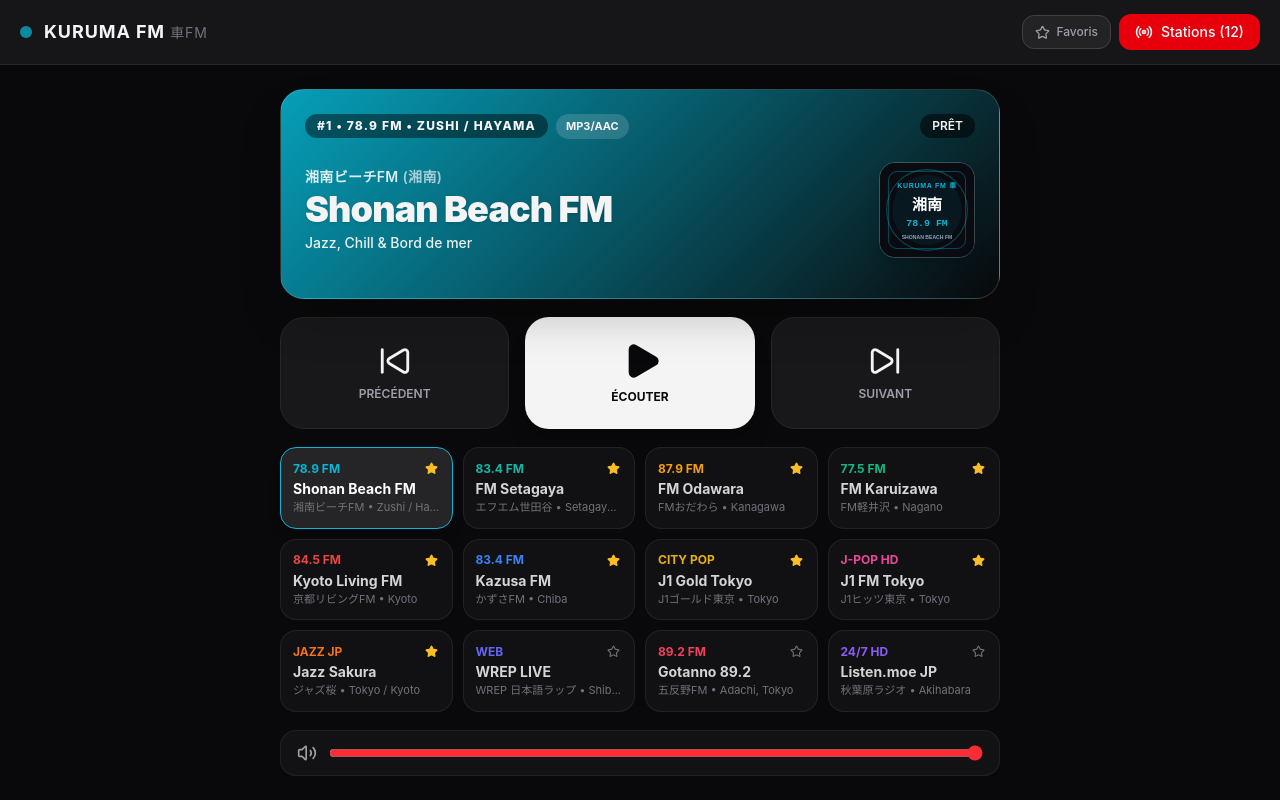
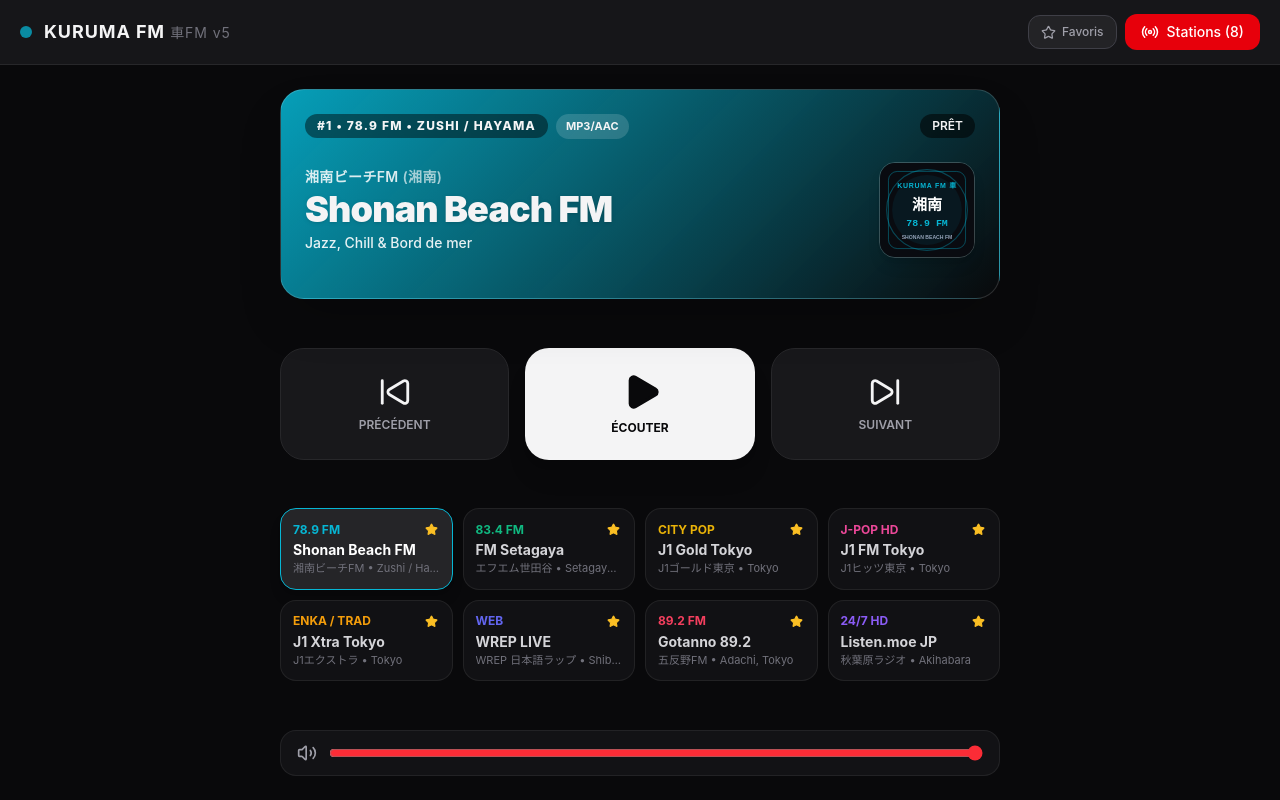
Before and after one commit to Moornn/kuruma-fm, a React (Vite) app: page / in a window 1280 px wide. Built offline with nearby package versions, Linux system fonts and the light colour scheme.

Commit message:
Passage en v5 et purge automatique du Service Worker

```diff
--- a/src/App.jsx
+++ b/src/App.jsx
@@ -3,11 +3,11 @@ import Hls from 'hls.js';
 import {
   Play, Pause, SkipForward, SkipBack, Radio, Car,
   Plus, Trash2, Volume2, VolumeX, RefreshCw, AlertCircle,
-  Star, Sparkles, RotateCcw, ShieldCheck
+  Star, Sparkles, RotateCcw
 } from 'lucide-react';
 
 // ============================================================================
-// 1. CATALOGUE COMPLET (FLUX MP3 DIRECTS + FLUX LOCAUX HLS JCBA)
+// 1. CATALOGUE V5 — FLUX DIRECTS VÉRIFIÉS (SANS BLOCAGE HLS)
 // ============================================================================
 const DEFAULT_STATIONS = [
   {
@@ -37,68 +37,12 @@ const DEFAULT_STATIONS = [
     streamUrl: 'https://fmsetagaya834.out.airtime.pro/fmsetagaya834_a',
     fallbackUrl: 'https://fmsetagaya834.out.airtime.pro/fmsetagaya834_b',
     type: 'mp3',
-    color: '#14b8a6',
-    isFavorite: true
-  },
-  {
-    id: 'fm-odawara',
-    presetNumber: 3,
-    name: 'FM Odawara',
-    kanji: 'FMおだわら',
-    frequency: '87.9 FM',
-    prefecture: 'Kanagawa',
-    prefectureKanji: '神奈川',
-    genre: 'Talk Local, Jazz & Culture',
-    streamUrl: 'https://musicbird-hls.leanstream.co/musicbird/JCB019.stream/playlist.m3u8',
-    type: 'hls',
-    color: '#f59e0b',
-    isFavorite: true
-  },
-  {
-    id: 'fm-karuizawa',
-    presetNumber: 4,
-    name: 'FM Karuizawa',
-    kanji: 'FM軽井沢',
-    frequency: '77.5 FM',
-    prefecture: 'Nagano',
-    prefectureKanji: '長野',
-    genre: 'Jazz, Détente & Infos Locales',
-    streamUrl: 'https://musicbird-hls.leanstream.co/musicbird/JCB034.stream/playlist.m3u8',
-    type: 'hls',
     color: '#10b981',
     isFavorite: true
   },
   {
-    id: 'kyoto-living',
-    presetNumber: 5,
-    name: 'Kyoto Living FM',
-    kanji: '京都リビングFM',
-    frequency: '84.5 FM',
-    prefecture: 'Kyoto',
-    prefectureKanji: '京都',
-    genre: 'Vie Locale & Musique Douce',
-    streamUrl: 'https://musicbird-hls.leanstream.co/musicbird/JCB068.stream/playlist.m3u8',
-    type: 'hls',
-    color: '#ef4444',
-    isFavorite: true
-  },
-  {
-    id: 'kazusa-fm',
-    presetNumber: 6,
-    name: 'Kazusa FM',
-    kanji: 'かずさFM',
-    frequency: '83.4 FM',
-    prefecture: 'Chiba',
-    prefectureKanji: '千葉',
-    genre: 'Émissions Parlées & Variétés',
-    streamUrl: 'https://musicbird-hls.leanstream.co/musicbird/JCB021.stream/playlist.m3u8',
-    type: 'hls',
-    color: '#3b82f6',
-    isFavorite: true
-  },
-  {
     id: 'j1-gold',
-    presetNumber: 7,
+    presetNumber: 3,
     name: 'J1 Gold Tokyo',
     kanji: 'J1ゴールド東京',
     frequency: 'CITY POP',
@@ -112,7 +56,7 @@ const DEFAULT_STATIONS = [
   },
   {
     id: 'j1-hits',
-    presetNumber: 8,
+    presetNumber: 4,
     name: 'J1 FM Tokyo',
     kanji: 'J1ヒッツ東京',
     frequency: 'J-POP HD',
@@ -125,22 +69,22 @@ const DEFAULT_STATIONS = [
     isFavorite: true
   },
   {
-    id: 'jazz-sakura',
-    presetNumber: 9,
-    name: 'Jazz Sakura',
-    kanji: 'ジャズ桜',
-    frequency: 'JAZZ JP',
-    prefecture: 'Tokyo / Kyoto',
-    prefectureKanji: '桜',
-    genre: 'Japanese Jazz, Lounge & Bossa',
-    streamUrl: 'https://cast1.torontocast.com:2120/;',
+    id: 'j1-xtra',
+    presetNumber: 5,
+    name: 'J1 Xtra Tokyo',
+    kanji: 'J1エクストラ',
+    frequency: 'ENKA / TRAD',
+    prefecture: 'Tokyo',
+    prefectureKanji: '日本',
+    genre: 'Enka, Kayōkyoku & Traditionnel',
+    streamUrl: 'https://jenny.torontocast.com:2000/stream/J1XTRA',
     type: 'mp3',
-    color: '#f97316',
+    color: '#f59e0b',
     isFavorite: true
   },
   {
     id: 'wrep-live',
-    presetNumber: 10,
+    presetNumber: 6,
     name: 'WREP LIVE',
     kanji: 'WREP 日本語ラップ',
     frequency: 'WEB',
@@ -151,11 +95,11 @@ const DEFAULT_STATIONS = [
     fallbackUrl: 'https://c13.radioboss.fm:8200/stream',
     type: 'mp3',
     color: '#6366f1',
-    isFavorite: false
+    isFavorite: true
   },
   {
     id: 'gotanno-fm',
-    presetNumber: 11,
+    presetNumber: 7,
     name: 'Gotanno 89.2',
     kanji: '五反野FM',
     frequency: '89.2 FM',
@@ -166,11 +110,11 @@ const DEFAULT_STATIONS = [
     fallbackUrl: 'https://gotanno.love:8443/;',
     type: 'mp3',
     color: '#f43f5e',
-    isFavorite: false
+    isFavorite: true
   },
   {
     id: 'listen-moe',
-    presetNumber: 12,
+    presetNumber: 8,
     name: 'Listen.moe JP',
     kanji: '秋葉原ラジオ',
     frequency: '24/7 HD',
@@ -178,73 +122,38 @@ const DEFAULT_STATIONS = [
     prefectureKanji: '秋葉原',
     genre: 'J-Pop, Anime & Future Funk (Sans Pub)',
     streamUrl: 'https://listen.moe/stream',
+    fallbackUrl: 'https://listen.moe/fallback',
     type: 'mp3',
     color: '#8b5cf6',
-    isFavorite: false
+    isFavorite: true
   }
 ];
 
-// Catalogue supplémentaire JCBA + J-Music en 1 clic
-const BONUS_JCBA_CATALOG = [
+const BONUS_CATALOG = [
   {
-    id: 'sakura-fm',
-    name: 'Sakura FM',
-    kanji: 'さくらFM',
-    frequency: '78.7 FM',
-    prefecture: 'Hyogo (Nishinomiya)',
-    prefectureKanji: '兵庫',
-    genre: 'Musique & Infos Kansai',
-    streamUrl: 'https://musicbird-hls.leanstream.co/musicbird/JCB064.stream/playlist.m3u8',
-    type: 'hls',
-    color: '#f43f5e'
-  },
-  {
-    id: 'radio-monster',
-    name: 'Radio Monster',
-    kanji: 'ラジオモンスター',
-    frequency: '76.2 FM',
-    prefecture: 'Yamagata',
-    prefectureKanji: '山形',
-    genre: 'Talk & Pop du Tohoku',
-    streamUrl: 'https://musicbird-hls.leanstream.co/musicbird/JCB006.stream/playlist.m3u8',
-    type: 'hls',
-    color: '#06b6d4'
-  },
-  {
-    id: 'fm-kurashiki',
-    name: 'FM Kurashiki',
-    kanji: 'FMくらしき',
-    frequency: '82.8 FM',
-    prefecture: 'Okayama',
-    prefectureKanji: '岡山',
-    genre: 'Vie Locale & J-Music',
-    streamUrl: 'https://musicbird-hls.leanstream.co/musicbird/JCB079.stream/playlist.m3u8',
-    type: 'hls',
-    color: '#14b8a6'
-  },
-  {
-    id: 'dreams-fm',
-    name: 'Dreams FM',
-    kanji: 'ドリームスFM',
-    frequency: '76.5 FM',
-    prefecture: 'Fukuoka (Kurume)',
-    prefectureKanji: '福岡',
-    genre: 'Kyushu Local & Talk',
-    streamUrl: 'https://musicbird-hls.leanstream.co/musicbird/JCB090.stream/playlist.m3u8',
-    type: 'hls',
+    id: 'gensokyo-radio',
+    name: 'Gensokyo Radio',
+    kanji: '幻想郷ラジオ',
+    frequency: 'DOUJIN',
+    prefecture: 'Akihabara',
+    prefectureKanji: '幻想',
+    genre: 'Arrangements Doujin, Jazz & Instrumental',
+    streamUrl: 'https://stream.gensokyoradio.net/3/',
+    type: 'mp3',
     color: '#f97316'
   },
   {
-    id: 'j1-xtra',
-    name: 'J1 Xtra Tokyo',
-    kanji: 'J1エクストラ',
-    frequency: 'ENKA / TRAD',
-    prefecture: 'Tokyo',
-    prefectureKanji: '日本',
-    genre: 'Enka, Kayōkyoku & Traditionnel',
-    streamUrl: 'https://jenny.torontocast.com:2000/stream/J1XTRA',
+    id: 'jazz-sakura',
+    name: 'Jazz Sakura',
+    kanji: 'ジャズ桜',
+    frequency: 'JAZZ JP',
+    prefecture: 'Tokyo / Kyoto',
+    prefectureKanji: '桜',
+    genre: 'Japanese Jazz, Lounge & Bossa',
+    streamUrl: 'https://cast1.torontocast.com:2120/stream',
+    fallbackUrl: 'https://cast1.torontocast.com:2120/;',
     type: 'mp3',
-    color: '#eab308'
+    color: '#ef4444'
   },
   {
     id: 'jpop-sakura',
@@ -254,14 +163,28 @@ const BONUS_JCBA_CATALOG = [
     prefecture: 'Tokyo',
     prefectureKanji: '昭和',
     genre: 'Classiques J-Pop 70s, 80s & 90s',
-    streamUrl: 'https://igor.torontocast.com:1710/;',
+    streamUrl: 'https://igor.torontocast.com:1710/stream',
+    fallbackUrl: 'https://igor.torontocast.com:1710/;',
     type: 'mp3',
     color: '#ec4899'
+  },
+  {
+    id: 'jrock-powerplay',
+    name: 'J-Rock Powerplay',
+    kanji: 'Jロック・ラジオ',
+    frequency: 'ROCK JP',
+    prefecture: 'Osaka / Tokyo',
+    prefectureKanji: '大阪',
+    genre: 'Rock Japonais & Visual Kei',
+    streamUrl: 'https://kathy.torontocast.com:3340/stream',
+    fallbackUrl: 'https://kathy.torontocast.com:3340/;',
+    type: 'mp3',
+    color: '#14b8a6'
   }
 ];
 
-const STORAGE_KEY = 'kuruma_fm_stations_v4';
-const LAST_STATION_KEY = 'kuruma_fm_last_station_v4';
+const STORAGE_KEY = 'kuruma_fm_stations_v5';
+const LAST_STATION_KEY = 'kuruma_fm_last_station_v5';
 
 // ============================================================================
 // 2. GÉNÉRATEUR DE POCHETTE POUR ÉCRAN D'AUTORADIO BLUETOOTH / CARPLAY
@@ -329,9 +252,8 @@ export default function App() {
   });
 
   const [isPlaying, setIsPlaying] = useState(false);
-  const [status, setStatus] = useState('idle'); // idle | loading | playing | error
+  const [status, setStatus] = useState('idle');
   const [errorMsg, setErrorMsg] = useState('');
-  const [usingProxy, setUsingProxy] = useState(false);
   const [carMode, setCarMode] = useState(true);
   const [onlyFavorites, setOnlyFavorites] = useState(false);
   const [isMuted, setIsMuted] = useState(false);
@@ -375,32 +297,23 @@ export default function App() {
     setIsPlaying(false);
     setStatus('idle');
     setErrorMsg('');
-    setUsingProxy(false);
   }, []);
 
-  const startStream = useCallback(async (stationToPlay, useBackup = false, forceProxy = false) => {
+  const startStream = useCallback(async (stationToPlay, useBackup = false) => {
     if (!audioRef.current || !stationToPlay) return;
     clearTimeout(reconnectTimerRef.current);
     destroyHls();
 
-    const rawUrl = (useBackup && stationToPlay.fallbackUrl)
+    const targetUrl = (useBackup && stationToPlay.fallbackUrl)
       ? stationToPlay.fallbackUrl
       : stationToPlay.streamUrl;
 
-    if (!rawUrl) {
+    if (!targetUrl) {
       setStatus('error');
-      setErrorMsg('URL du flux manquante');
+      setErrorMsg('URL manquante');
       return;
     }
 
-    const isHlsStream = stationToPlay.type === 'hls' || rawUrl.includes('.m3u8');
-    // Pour les flux JCBA / leanstream, on passe par /api/proxy par défaut ou en fallback
-    const shouldProxy = forceProxy || (isHlsStream && rawUrl.includes('leanstream.co'));
-    const finalUrl = shouldProxy
-      ? `/api/proxy?url=${encodeURIComponent(rawUrl)}`
-      : rawUrl;
-
-    setUsingProxy(shouldProxy);
     setStatus('loading');
     setErrorMsg('');
     setIsPlaying(true);
@@ -408,14 +321,14 @@ export default function App() {
     audioRef.current.volume = isMuted ? 0 : volume;
     audioRef.current.muted = isMuted;
 
-    // 1. Lecture HLS (.m3u8) via hls.js
+    const isHlsStream = stationToPlay.type === 'hls' || targetUrl.includes('.m3u8');
+
     if (isHlsStream && Hls.isSupported()) {
       const hls = new Hls({
-        enableWorker: true,
-        lowLatencyMode: true
+        enableWorker: false
       });
       hlsRef.current = hls;
-      hls.loadSource(finalUrl);
+      hls.loadSource(targetUrl);
       hls.attachMedia(audioRef.current);
 
       hls.on(Hls.Events.MANIFEST_PARSED, async () => {
@@ -432,35 +345,27 @@ export default function App() {
       hls.on(Hls.Events.ERROR, (_, data) => {
         if (data.fatal) {
           hls.destroy();
-          // Si l'accès direct a échoué, on retente immédiatement via le relais /api/proxy
-          if (!shouldProxy) {
-            startStream(stationToPlay, useBackup, true);
-            return;
-          }
           setStatus('error');
-          setErrorMsg('Serveur JCBA hors-ligne (nouvel essai 5s)');
-          reconnectTimerRef.current = setTimeout(() => startStream(stationToPlay, false, true), 5000);
+          setErrorMsg('Flux HLS hors-ligne');
+          reconnectTimerRef.current = setTimeout(() => startStream(stationToPlay, false), 5000);
         }
       });
       return;
     }
 
-    // 2. Lecture native (MP3/AAC ou HLS natif sur Safari iOS)
     try {
-      audioRef.current.src = finalUrl;
+      audioRef.current.src = targetUrl;
       audioRef.current.load();
       await audioRef.current.play();
       setStatus('playing');
     } catch (err) {
       if (!useBackup && stationToPlay.fallbackUrl) {
         usingFallbackRef.current = true;
-        startStream(stationToPlay, true, false);
-      } else if (isHlsStream && !shouldProxy) {
-        startStream(stationToPlay, false, true);
+        startStream(stationToPlay, true);
       } else {
         setStatus('error');
-        setErrorMsg('Flux indisponible (tentative 5s)');
-        reconnectTimerRef.current = setTimeout(() => startStream(stationToPlay, false, false), 5000);
+        setErrorMsg('Reconnexion dans 5s...');
+        reconnectTimerRef.current = setTimeout(() => startStream(stationToPlay, false), 5000);
       }
     }
   }, [volume, isMuted]);
@@ -470,7 +375,7 @@ export default function App() {
       stopStream();
     } else {
       usingFallbackRef.current = false;
-      startStream(currentStation, false, false);
+      startStream(currentStation, false);
     }
   }, [isPlaying, status, stopStream, startStream, currentStation]);
 
@@ -479,7 +384,7 @@ export default function App() {
     setCurrentIndex(idx);
     const targetStation = stations[idx];
     if (targetStation) {
-      startStream(targetStation, false, false);
+      startStream(targetStation, false);
     }
   }, [stations, startStream]);
 
@@ -500,7 +405,6 @@ export default function App() {
     };
   }, []);
 
-  // Synchronisation Bluetooth Autoradio / CarPlay / Clavier PC
   useEffect(() => {
     if ('mediaSession' in navigator && currentStation) {
       const artworkUri = generateCarArtworkDataUri(currentStation);
@@ -513,7 +417,7 @@ export default function App() {
         ]
       });
 
-      navigator.mediaSession.setActionHandler('play', () => startStream(currentStation, usingFallbackRef.current, false));
+      navigator.mediaSession.setActionHandler('play', () => startStream(currentStation, usingFallbackRef.current));
       navigator.mediaSession.setActionHandler('pause', stopStream);
       navigator.mediaSession.setActionHandler('previoustrack', prevStation);
       navigator.mediaSession.setActionHandler('nexttrack', nextStation);
@@ -557,7 +461,7 @@ export default function App() {
 
   const handleResetDefaults = () => {
     stopStream();
-    localStorage.removeItem(STORAGE_KEY);
+    localStorage.clear();
     const defaults = DEFAULT_STATIONS.map(normalizeStation);
     setStations(defaults);
     setCurrentIndex(0);
@@ -580,20 +484,17 @@ export default function App() {
           setErrorMsg('');
         }}
         onError={() => {
-          const isHls = currentStation?.type === 'hls' || currentStation?.streamUrl?.includes('.m3u8');
-          if (isHls && Hls.isSupported()) return;
           if (!usingFallbackRef.current && currentStation?.fallbackUrl) {
             usingFallbackRef.current = true;
-            startStream(currentStation, true, false);
+            startStream(currentStation, true);
           } else if (isPlaying) {
             setStatus('error');
             setErrorMsg('Flux interrompu, reconnexion...');
-            reconnectTimerRef.current = setTimeout(() => startStream(currentStation, false, false), 5000);
+            reconnectTimerRef.current = setTimeout(() => startStream(currentStation, false), 5000);
           }
         }}
       />
 
-      {/* Barre supérieure */}
       <header className="flex items-center justify-between px-5 py-3.5 bg-zinc-900/90 border-b border-zinc-800">
         <div className="flex items-center gap-3">
           <div
@@ -601,7 +502,7 @@ export default function App() {
             style={{ backgroundColor: currentStation?.color || '#ef4444' }}
           />
           <h1 className="text-lg font-bold tracking-wider">
-            KURUMA FM <span className="text-zinc-500 font-normal text-sm">車FM</span>
+            KURUMA FM <span className="text-zinc-500 font-normal text-sm">車FM v5</span>
           </h1>
         </div>
 
@@ -631,7 +532,6 @@ export default function App() {
       </header>
 
       {carMode ? (
-        /* ================= MODE CONDUITE ================= */
         <main className="flex-1 flex flex-col justify-between p-4 sm:p-6 max-w-3xl mx-auto w-full gap-4">
           <div
             className="rounded-3xl p-6 shadow-2xl flex flex-col justify-between min-h-[210px] border border-white/15 relative overflow-hidden"
@@ -647,11 +547,6 @@ export default function App() {
                 <span className="px-2.5 py-1 rounded-full bg-white/15 text-[11px] font-bold uppercase">
                   {currentStation.type === 'hls' ? 'HLS .m3u8' : 'MP3/AAC'}
                 </span>
-                {usingProxy && (
-                  <span className="px-2.5 py-1 rounded-full bg-emerald-500/30 border border-emerald-400/40 text-emerald-200 text-[11px] font-bold flex items-center gap-1">
-                    <ShieldCheck size={12} /> RELAIS JP
-                  </span>
-                )}
               </div>
 
               <span className="text-xs font-semibold px-3 py-1 rounded-full bg-black/55 flex items-center gap-1.5">
@@ -681,7 +576,6 @@ export default function App() {
             </div>
           </div>
 
-          {/* Contrôles Géants */}
           <div className="grid grid-cols-3 gap-4">
             <button
               onClick={prevStation}
@@ -716,7 +610,6 @@ export default function App() {
             </button>
           </div>
 
-          {/* Grille des présélections */}
           <div className="grid grid-cols-2 sm:grid-cols-4 gap-2.5">
             {displayedStations.map((st) => {
               const realIdx = stations.findIndex(s => s.id === st.id);
@@ -754,7 +647,6 @@ export default function App() {
             })}
           </div>
 
-          {/* Barre de volume */}
           <div className="flex items-center gap-3 bg-zinc-900/70 px-4 py-3 rounded-2xl border border-zinc-800/80">
             <button
               onClick={() => {
@@ -786,13 +678,12 @@ export default function App() {
           </div>
         </main>
       ) : (
-        /* ================= GESTIONNAIRE DE STATIONS ================= */
         <main className="flex-1 p-5 max-w-3xl mx-auto w-full space-y-6">
           <div className="flex items-center justify-between bg-zinc-900/90 p-4 rounded-2xl border border-zinc-800">
             <div>
-              <h3 className="font-bold text-sm text-zinc-200">Synchronisation du code (`DEFAULT_STATIONS`)</h3>
+              <h3 className="font-bold text-sm text-zinc-200">Vider le cache local et recharger les stations</h3>
               <p className="text-xs text-zinc-400 mt-0.5">
-                Clique ici pour charger les 12 stations par défaut (MP3 + JCBA avec relais).
+                Efface toutes les anciennes stations en mémoire pour charger la liste v5.
               </p>
             </div>
             <button
@@ -803,13 +694,12 @@ export default function App() {
             </button>
           </div>
 
-          {/* Catalogue Bonus en 1 clic */}
           <div className="bg-zinc-900 p-4 rounded-2xl border border-zinc-800 space-y-3">
             <h3 className="font-bold text-sm text-amber-400 flex items-center gap-2">
-              <Sparkles size={16} /> Catalogue Bonus JCBA & J-Music (Ajout en 1 clic)
+              <Sparkles size={16} /> Catalogue Bonus J-Music & Jazz (Ajout en 1 clic)
             </h3>
             <div className="grid grid-cols-1 sm:grid-cols-2 gap-2.5">
-              {BONUS_JCBA_CATALOG.map((bonus) => {
+              {BONUS_CATALOG.map((bonus) => {
                 const alreadyAdded = stations.some(s => s.streamUrl === bonus.streamUrl);
                 return (
                   <div
@@ -839,7 +729,6 @@ export default function App() {
             </div>
           </div>
 
-          {/* Formulaire d'ajout manuel */}
           <form onSubmit={handleAddStation} className="bg-zinc-900 p-4 rounded-2xl border border-zinc-800 space-y-3">
             <h3 className="font-bold text-sm text-zinc-200 flex items-center gap-2">
               <Plus size={16} /> Ajouter un flux radio personnalisé
@@ -902,7 +791,6 @@ export default function App() {
             </button>
           </form>
 
-          {/* Liste des stations */}
           <div className="space-y-2">
             {stations.map((st, idx) => (
               <div key={st.id} className="flex items-center justify-between p-3.5 bg-zinc-900 rounded-2xl border border-zinc-800">
--- a/vite.config.js
+++ b/vite.config.js
@@ -9,6 +9,12 @@ export default defineConfig({
     tailwindcss(),
     VitePWA({
       registerType: 'autoUpdate',
+      workbox: {
+        cleanupOutdatedCaches: true,
+        skipWaiting: true,
+        clientsClaim: true,
+        navigateFallbackDenylist: [/^\/api/]
+      },
       manifest: {
         name: 'KURUMA FM - Japan Car Radio',
         short_name: 'Kuruma FM',
```
